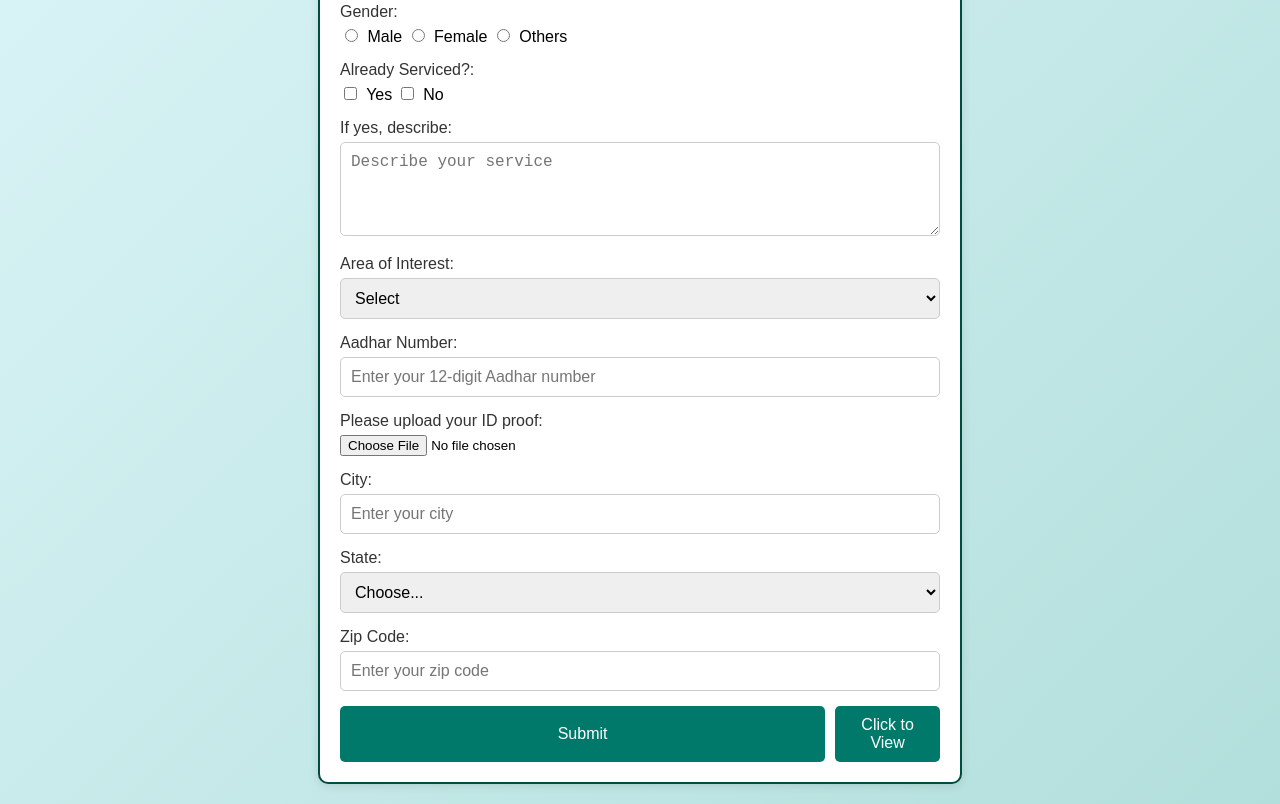
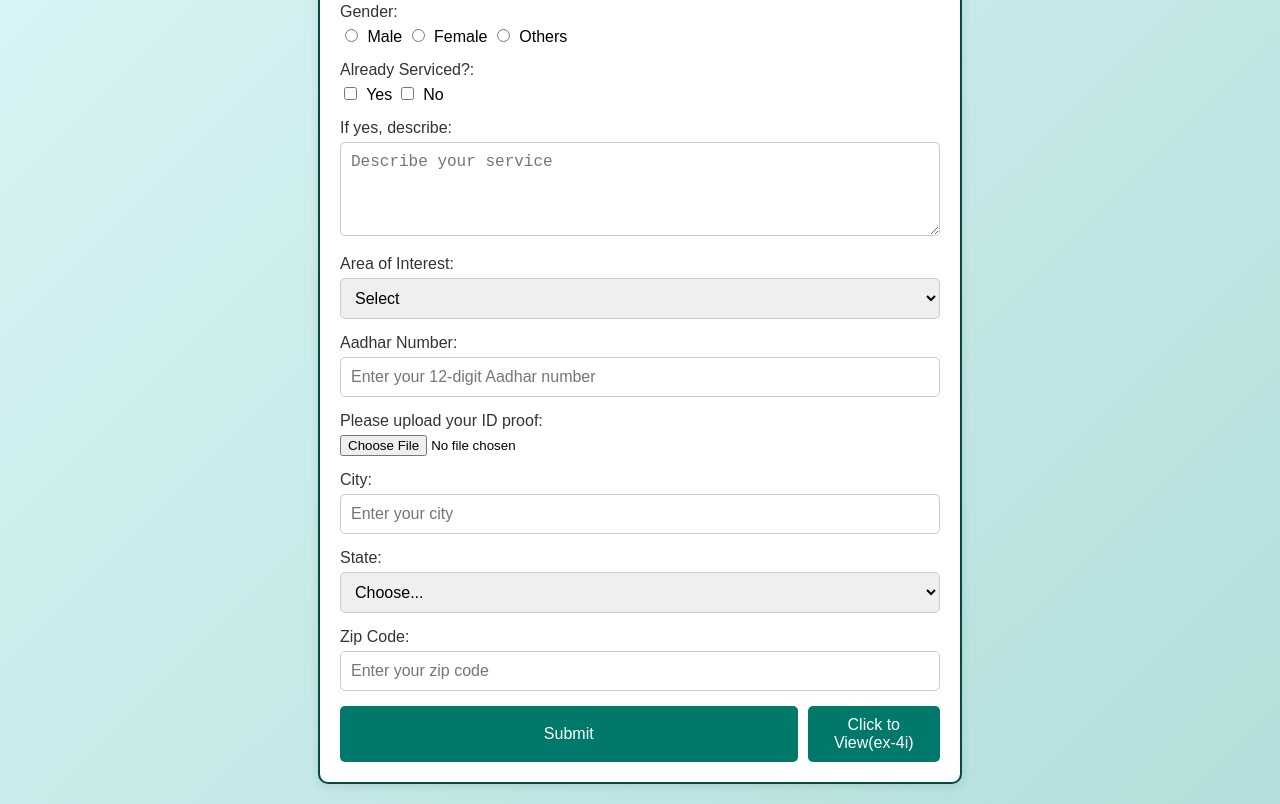
Before and after one commit to Agnes2513/Web_Technology, a plain HTML site: page ex4.html in a window 1280 px wide. Shown: the part 438-1242 px from the top of the page. Drawn offline with Linux system fonts and the light colour scheme.

Commit message:
ex4.html

```diff
--- a/ex4.html
+++ b/ex4.html
@@ -249,7 +249,7 @@
     <div class="button-container">
         <button type="submit">Submit</button>
         <a href="ex4i.html" style="text-decoration: none;">
-            <button type="button">Click to View</button>
+            <button type="button">Click to View(ex-4i)</button>
         </a>
     </div>
 </form>
```
